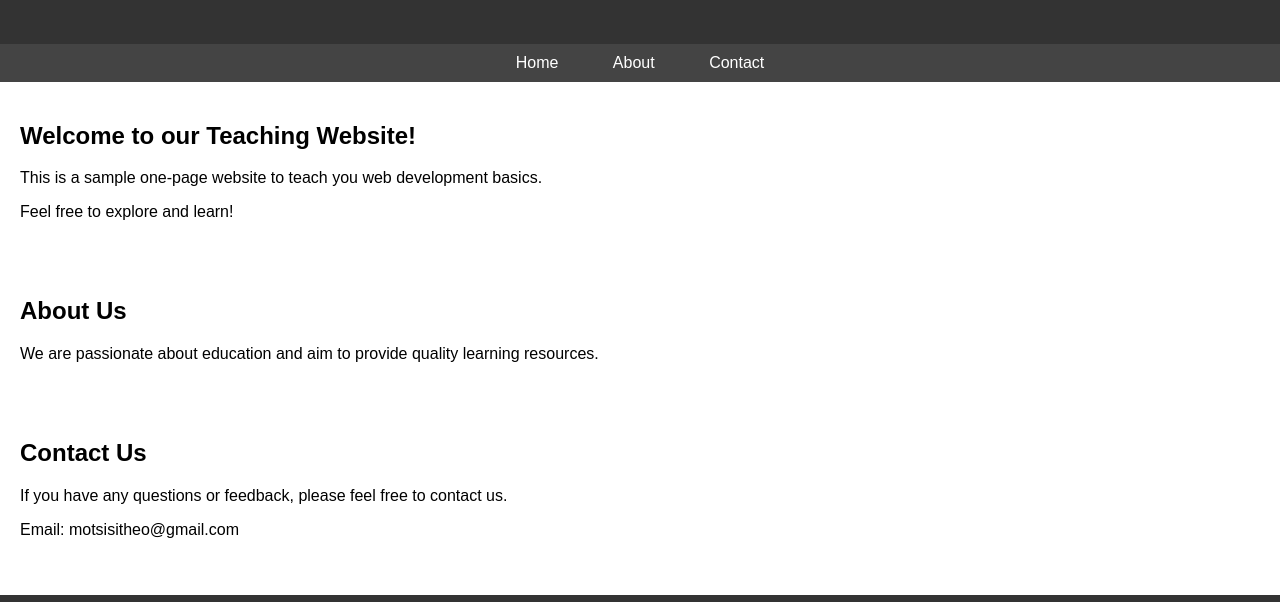
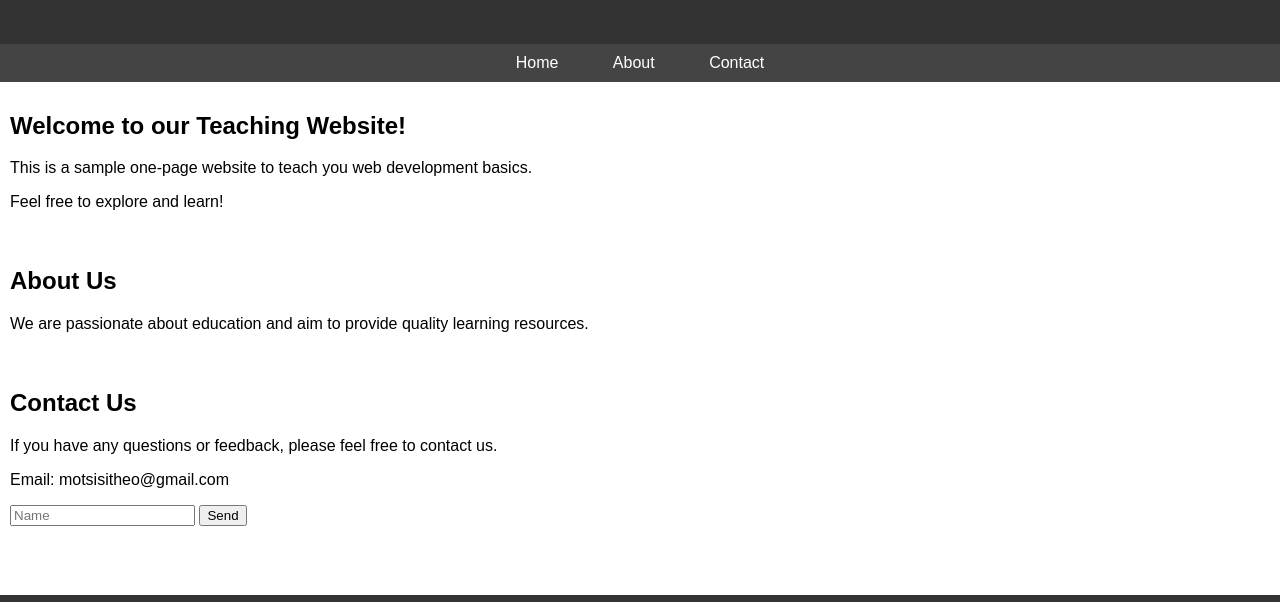
Before and after one commit to Kingtheo007/recap, a plain HTML site: page index.html in a window 1280 px wide. Shown: the part 97-699 px from the top of the page. Drawn offline with Linux system fonts and the light colour scheme.

Commit message:
added button and input

```diff
--- a/css/style.css
+++ b/css/style.css
@@ -32,7 +32,7 @@
         }
 
         section {
-            padding: 20px;
+            padding: 10px;
         }
 
         footer {
--- a/index.html
+++ b/index.html
@@ -56,6 +56,9 @@
         <h2>Contact Us</h2>
         <p>If you have any questions or feedback, please feel free to contact us.</p>
         <p>Email: motsisitheo@gmail.com</p>
+        <input type="text" placeholder="Name" id="name">
+        <button>Send</button>
+        <br>
     </section>
 
     <footer>
```
